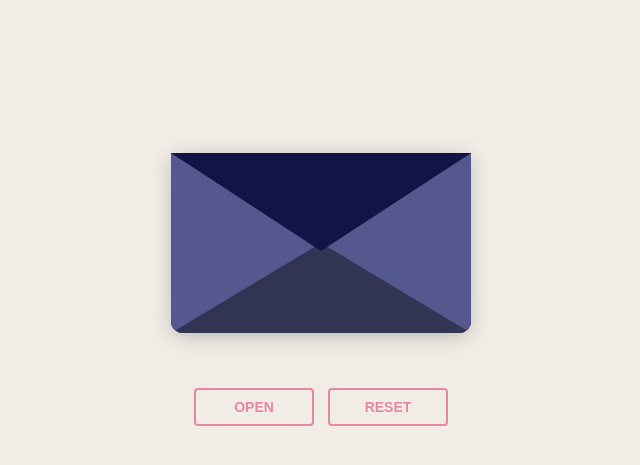
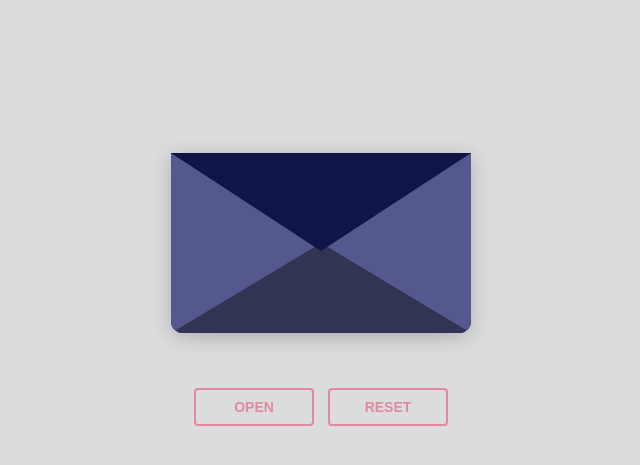
Before and after one commit to rrchhayaa/chhayaa, a plain HTML site: page index.html in a window 1280 px wide. Shown: the part 111-576 px from the top of the page, without its empty margins (319-959 px from the left). Drawn offline with nearby package versions, Linux system fonts and the light colour scheme.

Commit message:
Update style.css

```diff
--- a/style.css
+++ b/style.css
@@ -195,7 +195,7 @@
   }
 }
 body {
-  background-color: #F1EDE6;
+  background-color: #dbdcdd;
   display: flex;
   justify-content: center;
   flex-direction: column;
```
